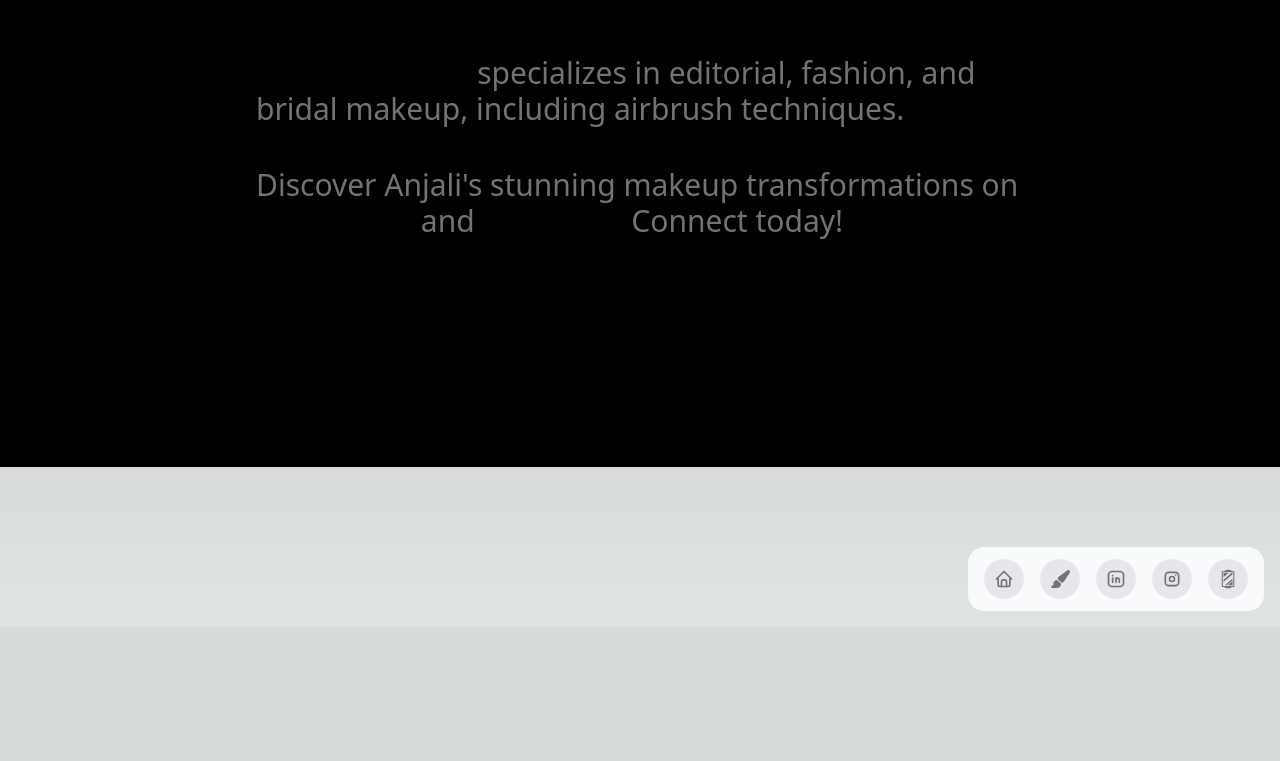
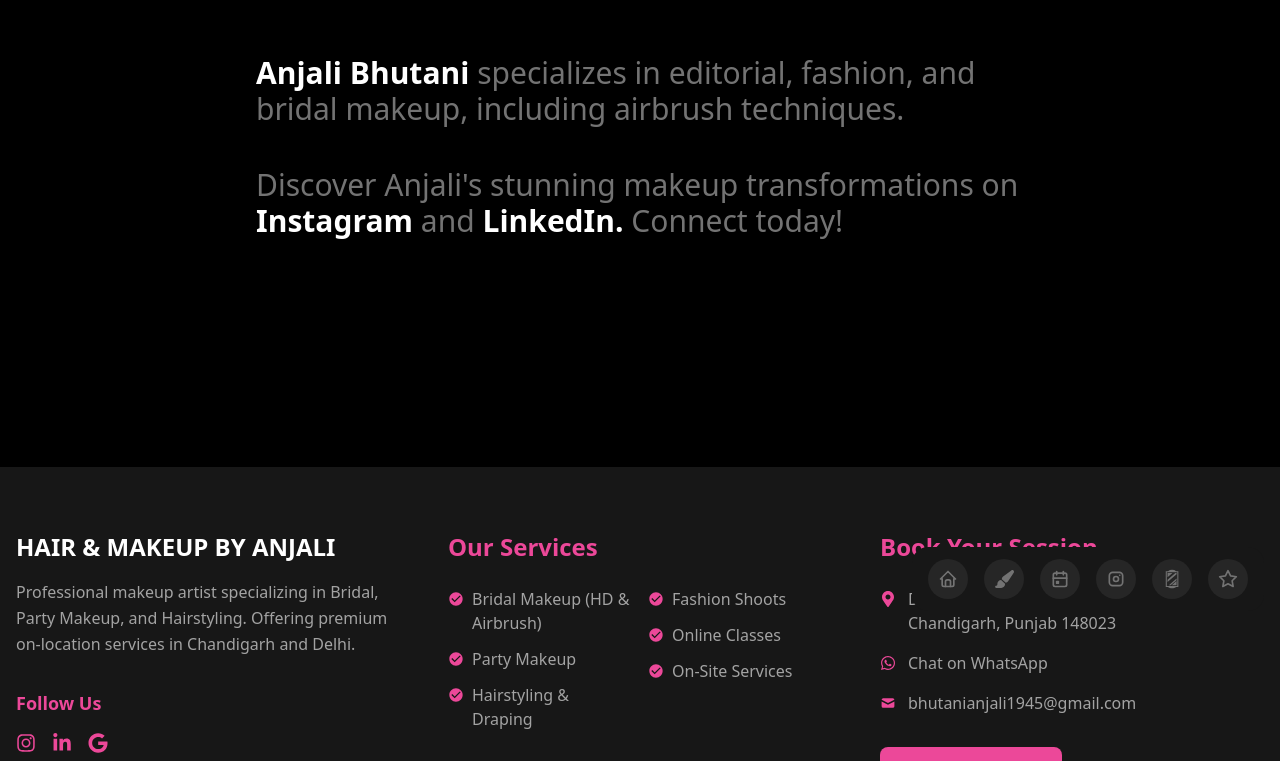
Before and after one commit to DharuvManchanda/seo-portfolio, a Next.js app: page /about in a window 1280 px wide. Shown: the part 173-934 px from the top of the page. Before the commit the page ends 800 px from the top, so only its background shows below. Built offline with nearby package versions, Linux system fonts and the light colour scheme.

Commit message:
feat: footer added insta api update cache in projects

```diff
--- a/components/navbar.tsx
+++ b/components/navbar.tsx
@@ -9,6 +9,8 @@ import {
   IconBrandLinkedin,
   IconHome,
   IconNewSection,
+  IconStar,
+  IconCalendarEvent,
 } from "@tabler/icons-react";
 import { FaPaintbrush } from "react-icons/fa6";
 import { GiLipstick } from "react-icons/gi";
@@ -32,11 +34,13 @@ const Navbar = () => {
           href: "/projects",
         },
         {
-          title: "LinkedIn",
+          title: "Book Session",
           icon: (
-            <IconBrandLinkedin className="h-full w-full text-neutral-500 dark:text-neutral-300" />
+            <IconCalendarEvent className="h-full w-full text-neutral-500 dark:text-neutral-300" />
           ),
-          href: "https://www.instagram.com/hairandmakeupbyanjali/",
+          href: "https://api.whatsapp.com/send?phone=919779473602&text=Hello%2C%20I%20want%20to%20book%20you%20for%20an%20event%20",
+          target: "_blank",
+          rel: "noopener noreferrer"
         },
         {
           title: "Instagram",
@@ -44,6 +48,8 @@ const Navbar = () => {
             <IconBrandInstagram className="h-full w-full text-neutral-500 dark:text-neutral-300" />
           ),
           href: "https://www.instagram.com/hairandmakeupbyanjali/",
+          target: "_blank",
+          rel: "noopener noreferrer"
         },
         {
           title: "About Me",
@@ -51,6 +57,15 @@ const Navbar = () => {
             <GiMirrorMirror className="h-full w-full text-neutral-500 dark:text-neutral-300" />
           ),
           href: "/about",
+        },
+        {
+          title: "Write Review",
+          icon: (
+            <IconStar className="h-full w-full text-neutral-500 dark:text-neutral-300" />
+          ),
+          href: "https://g.page/r/CWmTa1X8pfQLEAE/review",
+          target: "_blank",
+          rel: "noopener noreferrer"
         },
       ];
   return (
--- a/components/ui/floating-dock.tsx
+++ b/components/ui/floating-dock.tsx
@@ -22,7 +22,7 @@ export const FloatingDock = ({
   desktopClassName,
   mobileClassName,
 }: {
-  items: { title: string; icon: React.ReactNode; href: string }[];
+  items: { title: string; icon: React.ReactNode; href: string; target?: string; rel?: string }[];
   desktopClassName?: string;
   mobileClassName?: string;
 }) => {
@@ -38,7 +38,7 @@ const FloatingDockMobile = ({
   items,
   className,
 }: {
-  items: { title: string; icon: React.ReactNode; href: string }[];
+  items: { title: string; icon: React.ReactNode; href: string; target?: string; rel?: string }[];
   className?: string;
 }) => {
   const [open, setOpen] = useState(false);
@@ -70,7 +70,9 @@ const FloatingDockMobile = ({
                 <Link
                   href={item.href}
                   key={item.title}
-                  className="h-10 w-10 rounded-full bg-gray-50 dark:bg-neutral-900 flex items-center justify-center"
+                  target={item.target}
+                  rel={item.rel}
+                  className="h-10 w-10 rounded-full bg-neutral-900 flex items-center justify-center"
                 >
                   <div className="h-4 w-4">{item.icon}</div>
                 </Link>
@@ -81,9 +83,9 @@ const FloatingDockMobile = ({
       </AnimatePresence>
       <button
         onClick={() => setOpen(!open)}
-        className="h-10 w-10 rounded-full bg-gray-50 dark:bg-neutral-800 flex items-center justify-center"
+        className="h-10 w-10 rounded-full bg-neutral-800 flex items-center justify-center"
       >
-        <IconLayoutNavbarCollapse className="h-5 w-5 text-neutral-500 dark:text-neutral-400" />
+        <IconLayoutNavbarCollapse className="h-5 w-5 text-neutral-400" />
       </button>
     </div>
   );
@@ -93,7 +95,7 @@ const FloatingDockDesktop = ({
   items,
   className,
 }: {
-  items: { title: string; icon: React.ReactNode; href: string }[];
+  items: { title: string; icon: React.ReactNode; href: string; target?: string; rel?: string }[];
   className?: string;
 }) => {
   let mouseX = useMotionValue(Infinity);
@@ -102,7 +104,7 @@ const FloatingDockDesktop = ({
       onMouseMove={(e) => mouseX.set(e.pageX)}
       onMouseLeave={() => mouseX.set(Infinity)}
       className={cn(
-        "mx-auto hidden md:flex h-16 gap-4 items-end  rounded-2xl bg-gray-50 dark:bg-neutral-900 px-4 pb-3",
+        "mx-auto hidden md:flex h-16 gap-4 items-end rounded-2xl bg-neutral-900 px-4 pb-3",
         className
       )}
     >
@@ -118,11 +120,15 @@ function IconContainer({
   title,
   icon,
   href,
+  target,
+  rel,
 }: {
   mouseX: MotionValue;
   title: string;
   icon: React.ReactNode;
   href: string;
+  target?: string;
+  rel?: string;
 }) {
   let ref = useRef<HTMLDivElement>(null);
 
@@ -167,13 +173,13 @@ function IconContainer({
   const [hovered, setHovered] = useState(false);
 
   return (
-    <Link href={href}>
+    <Link href={href} target={target} rel={rel}>
       <motion.div
         ref={ref}
         style={{ width, height }}
         onMouseEnter={() => setHovered(true)}
         onMouseLeave={() => setHovered(false)}
-        className="aspect-square rounded-full bg-gray-200 dark:bg-neutral-800 flex items-center justify-center relative"
+        className="aspect-square rounded-full bg-neutral-800 flex items-center justify-center relative"
       >
         <AnimatePresence>
           {hovered && (
@@ -181,7 +187,7 @@ function IconContainer({
               initial={{ opacity: 0, y: 10, x: "-50%" }}
               animate={{ opacity: 1, y: 0, x: "-50%" }}
               exit={{ opacity: 0, y: 2, x: "-50%" }}
-              className="px-2 py-0.5 whitespace-pre rounded-md bg-gray-100 border dark:bg-neutral-800 dark:border-neutral-900 dark:text-white border-gray-200 text-neutral-700 absolute left-1/2 -translate-x-1/2 -top-8 w-fit text-xs"
+              className="px-2 py-0.5 whitespace-pre rounded-md bg-neutral-800 border border-neutral-900 text-white absolute left-1/2 -translate-x-1/2 -top-8 w-fit text-xs"
             >
               {title}
             </motion.div>
--- /dev/null
+++ b/components/ui/footer.tsx
@@ -0,0 +1,122 @@
+"use client";
+
+import Link from "next/link";
+import { FaInstagram, FaGoogle, FaMapMarkerAlt, FaLinkedinIn, FaWhatsapp } from "react-icons/fa";
+import { HiMail } from "react-icons/hi";
+import { MdCheckCircle } from "react-icons/md";
+
+export const Footer = () => {
+  const whatsappLink = "https://api.whatsapp.com/send?phone=919779473602&text=Hello%2C%20I%20want%20to%20book%20you%20for%20an%20event%20";
+  const reviewLink = "https://g.page/r/CWmTa1X8pfQLEBM/review";
+
+  return (
+    <footer className="bg-neutral-900 text-white py-16">
+      <div className="max-w-7xl mx-auto px-4 grid grid-cols-1 md:grid-cols-3 gap-12">
+        {/* About & Social Section */}
+        <div className="space-y-8">
+          <div className="space-y-4">
+            <h3 className="text-2xl font-bold">HAIR & MAKEUP BY ANJALI</h3>
+            <p className="text-neutral-400 leading-relaxed">
+              Professional makeup artist specializing in Bridal, Party Makeup, and Hairstyling.
+              Offering premium on-location services in Chandigarh and Delhi.
+            </p>
+          </div>
+
+          <div className="space-y-4">
+            <h3 className="text-lg font-semibold text-pink-500">Follow Us</h3>
+            <div className="flex space-x-4">
+              <Link href="https://www.instagram.com/hairandmakeupbyanjali/" target="_blank" className="text-pink-500 hover:text-pink-400 transition">
+                <FaInstagram size={20} />
+              </Link>
+              <Link href="https://www.linkedin.com/in/hairandmakeupbyanjali/" target="_blank" className="text-pink-500 hover:text-pink-400 transition">
+                <FaLinkedinIn size={20} />
+              </Link>
+              <Link href={reviewLink} target="_blank" className="text-pink-500 hover:text-pink-400 transition">
+                <FaGoogle size={20} />
+              </Link>
+            </div>
+          </div>
+        </div>
+
+        {/* Services Section */}
+        <div className="space-y-6">
+          <h2 className="text-2xl font-bold text-pink-500">Our Services</h2>
+          <div className="grid grid-cols-2 gap-4">
+            <div className="space-y-3">
+              <div className="flex items-start space-x-2">
+                <MdCheckCircle className="text-pink-500 flex-shrink-0 mt-1" size={16} />
+                <span className="text-neutral-400">Bridal Makeup (HD & Airbrush)</span>
+              </div>
+              <div className="flex items-start space-x-2">
+                <MdCheckCircle className="text-pink-500 flex-shrink-0 mt-1" size={16} />
+                <span className="text-neutral-400">Party Makeup</span>
+              </div>
+              <div className="flex items-start space-x-2">
+                <MdCheckCircle className="text-pink-500 flex-shrink-0 mt-1" size={16} />
+                <span className="text-neutral-400">Hairstyling & Draping</span>
+              </div>
+            </div>
+            <div className="space-y-3">
+              <div className="flex items-start space-x-2">
+                <MdCheckCircle className="text-pink-500 flex-shrink-0 mt-1" size={16} />
+                <span className="text-neutral-400">Fashion Shoots</span>
+              </div>
+              <div className="flex items-start space-x-2">
+                <MdCheckCircle className="text-pink-500 flex-shrink-0 mt-1" size={16} />
+                <span className="text-neutral-400">Online Classes</span>
+              </div>
+              <div className="flex items-start space-x-2">
+                <MdCheckCircle className="text-pink-500 flex-shrink-0 mt-1" size={16} />
+                <span className="text-neutral-400">On-Site Services</span>
+              </div>
+            </div>
+          </div>
+        </div>
+
+        {/* Contact Section */}
+        <div className="space-y-6">
+          <h2 className="text-2xl font-bold text-pink-500">Book Your Session</h2>
+          <div className="space-y-4">
+            <div className="flex items-start space-x-3">
+              <FaMapMarkerAlt className="text-pink-500 mt-1" size={16} />
+              <div className="text-neutral-400">
+                <p>Delhi, India</p>
+                <p>Chandigarh, Punjab 148023</p>
+              </div>
+            </div>
+            <div className="flex items-center space-x-3">
+              <FaWhatsapp className="text-pink-500" size={16} />
+              <Link href={whatsappLink} target="_blank" className="text-neutral-400 hover:text-pink-500 transition">
+                Chat on WhatsApp
+              </Link>
+            </div>
+            <div className="flex items-center space-x-3">
+              <HiMail className="text-pink-500" size={16} />
+              <Link href="mailto:bhutanianjali1945@gmail.com" className="text-neutral-400 hover:text-pink-500 transition">
+                bhutanianjali1945@gmail.com
+              </Link>
+            </div>
+            <div className="pt-4">
+              <Link
+                href={reviewLink}
+                target="_blank"
+                rel="noopener noreferrer"
+                className="inline-flex items-center justify-center px-6 py-3 bg-pink-500 hover:bg-pink-600 text-white rounded-lg transition-colors duration-200"
+              >
+                <FaGoogle className="mr-2" />
+                Write a Review
+              </Link>
+            </div>
+          </div>
+        </div>
+      </div>
+
+      {/* Copyright */}
+      <div className="max-w-7xl mx-auto px-4 mt-12 pt-8 border-t border-neutral-800">
+        <p className="text-center text-neutral-500">
+          © {new Date().getFullYear()} Hair & Makeup by Anjali. All Rights Reserved.
+        </p>
+      </div>
+    </footer>
+  );
+};
--- a/pages/_app.tsx
+++ b/pages/_app.tsx
@@ -3,20 +3,22 @@ import "@/styles/globals.css";
 import type { AppProps } from "next/app";
 import Head from "next/head";
 import { Analytics } from "@vercel/analytics/react"
+import { Footer } from "@/components/ui/footer";
+
 export default function App({ Component, pageProps }: AppProps) {
   return (
     <>
       <Head>
-        <title>Best Makeup Artist - Anjali Bhutani | Bridal & Party Makeup</title>
+        <title>Anjali Bhutani - Best Makeup Artist in Chandigarh & Delhi | Bridal & Party Makeup</title>
         <meta name="google-site-verification" content="Zvu-78XubYkeGnVEN-4iaFlCWQvq-80WTF0OcD3D5Fg" />
-        <meta name="description" content="Anjali Bhutani is a professional makeup artist specializing in bridal, party, and HD makeup. Book your session today and look stunning!" />
-        <meta name="keywords" content="makeup artist, bridal makeup, party makeup, HD makeup, best makeup artist, professional makeup, wedding makeup, airbrush makeup, makeup studio, makeup services" />
+        <meta name="description" content="Anjali Bhutani is the best makeup artist in Chandigarh and Delhi, offering professional bridal, party, and HD makeup services. Book your session at our premium makeup studio today!" />
+        <meta name="keywords" content="Anjali Bhutani, best makeup artist in Chandigarh, best makeup artist in Delhi, best makeup studio in Chandigarh, best makeup studio in Delhi, bridal makeup, party makeup, HD makeup, professional makeup artist, wedding makeup, airbrush makeup, makeup studio, makeup services" />
         <meta name="author" content="Anjali Bhutani" />
         <meta name="robots" content="index, follow" />
 
         {/* Open Graph / Social Media Meta Tags */}
-        <meta property="og:title" content="Best Makeup Artist - Anjali Bhutani" />
-        <meta property="og:description" content="Looking for the best bridal or party makeup? Anjali Bhutani offers professional makeup services tailored to your beauty needs." />
+        <meta property="og:title" content="Anjali Bhutani - Best Makeup Artist in Chandigarh & Delhi" />
+        <meta property="og:description" content="Looking for the best bridal or party makeup in Chandigarh and Delhi? Anjali Bhutani offers professional makeup services at our premium makeup studio." />
         <meta property="og:image" content="https://hairandmakeupbyanjali.com/anjali.jpg" />
         <meta property="og:url" content="https://hairandmakeupbyanjali.com/" />
         <meta property="og:type" content="website" />
@@ -36,20 +38,29 @@ export default function App({ Component, pageProps }: AppProps) {
                 "https://www.facebook.com/yourpage",
                 "https://www.linkedin.com/in/yourprofile"
               ],
-              "description": "Professional makeup artist offering bridal, HD, and airbrush makeup services.",
-              "url": "https://hairandmakeupbyanjali.com/"
+              "description": "Anjali Bhutani is the best makeup artist in Chandigarh and Delhi, offering professional bridal, HD, and airbrush makeup services at our premium makeup studio.",
+              "url": "https://hairandmakeupbyanjali.com/",
+              "address": {
+                "@type": "PostalAddress",
+                "addressLocality": "Chandigarh",
+                "addressRegion": "Chandigarh",
+                "addressCountry": "IN"
+              },
+              "areaServed": ["Chandigarh", "Delhi"],
+              "keywords": ["best makeup artist in Chandigarh", "best makeup artist in Delhi", "best makeup studio in Chandigarh", "best makeup studio in Delhi", "bridal makeup", "party makeup", "HD makeup"]
             })
           }}
         />
         <link rel="canonical" href="https://hairandmakeupbyanjali.com/" />
       </Head>
-      <div className="max-h-full">
+      <div className="min-h-screen flex flex-col dark">
         <Navbar />
         {/* <Topbar /> */}
-        <main>
+        <main className="flex-grow">
           <Component {...pageProps} />
           <Analytics />
         </main>
+        <Footer />
       </div>
     </>
   );
--- a/pages/_document.tsx
+++ b/pages/_document.tsx
@@ -2,7 +2,7 @@ import { Html, Head, Main, NextScript } from "next/document";
 
 export default function Document() {
   return (
-    <Html lang="en">
+    <Html lang="en" className="dark">
       <Head>
       <link rel="icon" href="/anjali.jpg" type="image/jpeg" />
       </Head>
--- a/pages/about.tsx
+++ b/pages/about.tsx
@@ -9,7 +9,7 @@ export default function Home() {
             url="/projects"
             isStatic={true}
             imageSrc="/anjali.jpg"
-            className="font-bold"
+            className="font-bold text-white"
           >
             Anjali Bhutani{" "}
           </LinkPreview>{" "}
@@ -21,8 +21,8 @@ export default function Home() {
           <LinkPreview
             url="https://www.instagram.com/hairandmakeupbyanjali/"
             isStatic={true}
-            imageSrc="/images/Hero/Hero1.jpg"
-            className="font-bold"
+            imageSrc="/images/Hero/Hero1-min.jpg"
+            className="font-bold text-white"
           >
             Instagram{" "}
           </LinkPreview>{" "}
@@ -30,8 +30,8 @@ export default function Home() {
           <LinkPreview
             url="https://www.linkedin.com/in/anjali-bhutani-902049350/"
             isStatic={true}
-            imageSrc="/images/Hero/Hero6.jpg"
-            className="font-bold"
+            imageSrc="/images/Hero/Hero6-min.jpg"
+            className="font-bold text-white"
           >
             LinkedIn.{" "}
           </LinkPreview>{" "}
--- a/pages/index.tsx
+++ b/pages/index.tsx
@@ -86,7 +86,7 @@ const hero = () => {
       <title>Bridal & Party Makeup | Anjali Bhutani - Best Makeup Artist</title>
       <meta name="description" content="Get professional makeup services by Anjali Bhutani. Bridal, HD, and Airbrush makeup available. Book now!" />
     </Head>
-    <HeroParallax products={products} />;
+    <HeroParallax products={products} />
   </>
 }
 
--- a/styles/globals.css
+++ b/styles/globals.css
@@ -3,17 +3,9 @@
 @tailwind utilities;
 
 :root {
-  --foreground-rgb: 0, 0, 0;
-  --background-start-rgb: 214, 219, 220;
-  --background-end-rgb: 255, 255, 255;
-}
-
-@media (prefers-color-scheme: dark) {
-  :root {
-    --foreground-rgb: 255, 255, 255;
-    --background-start-rgb: 0, 0, 0;
-    --background-end-rgb: 0, 0, 0;
-  }
+  --foreground-rgb: 255, 255, 255;
+  --background-start-rgb: 0, 0, 0;
+  --background-end-rgb: 0, 0, 0;
 }
 
 body {
--- a/tailwind.config.ts
+++ b/tailwind.config.ts
@@ -1,6 +1,7 @@
 import type { Config } from "tailwindcss";
 
 const config: Config = {
+  darkMode: 'class',
   content: [
     "./pages/**/*.{js,ts,jsx,tsx,mdx}",
     "./components/**/*.{js,ts,jsx,tsx,mdx}",
```
Also changed, not shown: components/ui/link-preview.tsx (+14 -13 lines), next.config.js (added, +14 -0 lines), pages/projects.tsx (+36 -17 lines), 1 other file (tests, documents, lock files or other folders).
